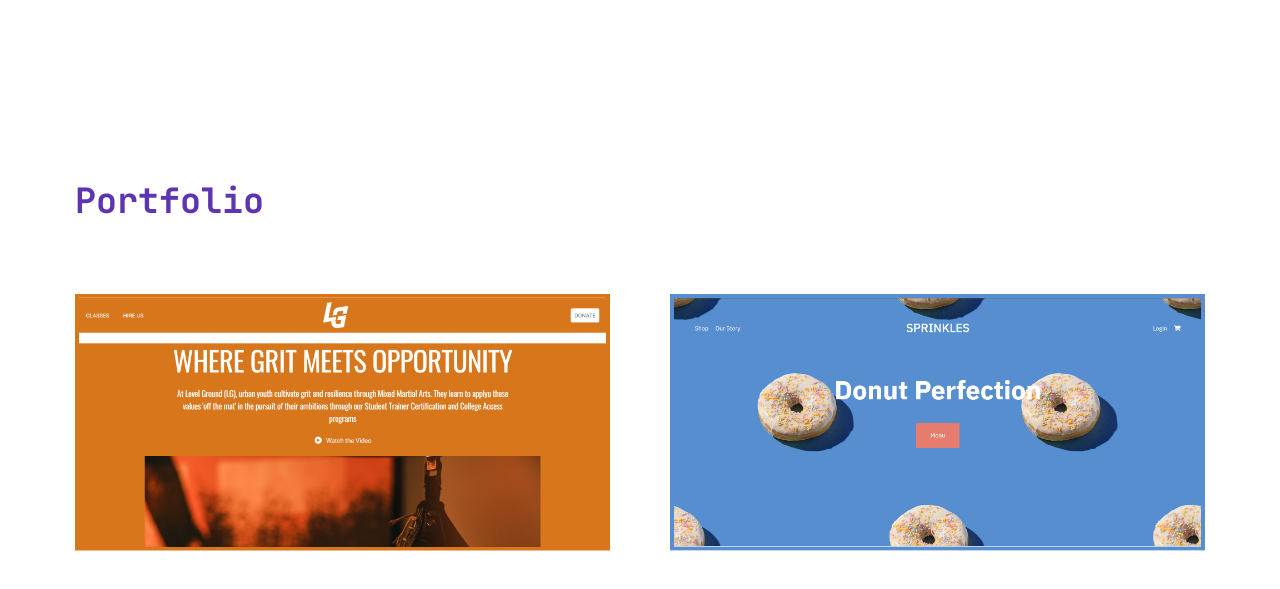
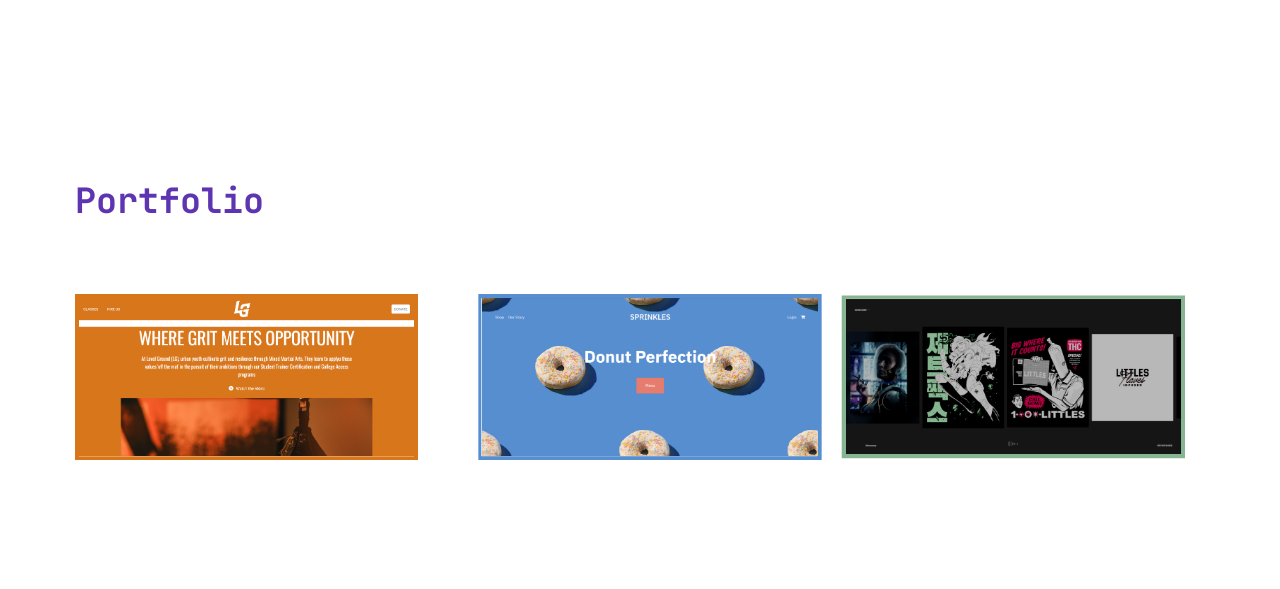
Before and after one commit to THREEhundo/sammybaik, a website: page index.html in a window 1280 px wide. Shown: the part 619-1208 px from the top of the page. Drawn offline with nearby package versions, Linux system fonts and the light colour scheme.

Commit message:
added link to kimmery's page

```diff
--- a/css/style.css
+++ b/css/style.css
@@ -176,6 +176,52 @@ main + div {
 	);
 }
 
+.pop-out2 {
+	--c: #88b591; /* the color */
+	--b: 0.2em; /* border length*/
+	--d: 20px; /* the cube depth */
+
+	--_s: calc(var(--d) + var(--b));
+
+	color: var(--c);
+	border: solid #0000;
+	border-width: var(--b) var(--b) var(--_s) var(--_s);
+	background: conic-gradient(
+				at left var(--d) bottom var(--d),
+				#0000 90deg,
+				rgb(255 255 255 /0.3) 0 225deg,
+				rgb(255 255 255 /0.6) 0
+			)
+			border-box,
+		conic-gradient(
+				at left var(--_s) bottom var(--_s),
+				#0000 90deg,
+				var(--c) 0
+			)
+			0 100% / calc(100% - var(--b)) calc(100% - var(--b)) border-box;
+	transform: translate(calc(var(--d) / -1), var(--d));
+	clip-path: polygon(
+		var(--d) 0%,
+		var(--d) 0%,
+		100% 0%,
+		100% calc(100% - var(--d)),
+		100% calc(100% - var(--d)),
+		var(--d) calc(100% - var(--d))
+	);
+	transition: 0.5s;
+}
+.pop-out2:hover {
+	transform: translate(0, 0);
+	clip-path: polygon(
+		0% var(--d),
+		var(--d) 0%,
+		100% 0%,
+		100% calc(100% - var(--d)),
+		calc(100% - var(--d)) 100%,
+		0% 100%
+	);
+}
+
 /******************************************
 /* ADDITIONAL STYLES
 /*******************************************/
--- a/index.html
+++ b/index.html
@@ -42,10 +42,8 @@
                             <!--! Font Awesome Pro 6.2.1 by @fontawesome - https://fontawesome.com License - https://fontawesome.com/license (Commercial License) Copyright 2022 Fonticons, Inc. -->
                             <path d="M416 32H31.9C14.3 32 0 46.5 0 64.3v383.4C0 465.5 14.3 480 31.9 480H416c17.6 0 32-14.5 32-32.3V64.3c0-17.8-14.4-32.3-32-32.3zM135.4 416H69V202.2h66.5V416zm-33.2-243c-21.3 0-38.5-17.3-38.5-38.5S80.9 96 102.2 96c21.2 0 38.5 17.3 38.5 38.5 0 21.3-17.2 38.5-38.5 38.5zm282.1 243h-66.4V312c0-24.8-.5-56.7-34.5-56.7-34.6 0-39.9 27-39.9 54.9V416h-66.4V202.2h63.7v29.2h.9c8.9-16.8 30.6-34.5 62.9-34.5 67.2 0 79.7 44.3 79.7 101.9V416z" /></svg></a></li>
                 <li><a href="https://github.com/THREEhundo" target="_blank"><svg class="icon" xmlns="http://www.w3.org/2000/svg" viewBox="0 0 496 512">
-                            <!--! Font Awesome Pro 6.2.1 by @fontawesome - https://fontawesome.com License - https://fontawesome.com/license (Commercial License) Copyright 2022 Fonticons, Inc. -->
                             <path d="M165.9 397.4c0 2-2.3 3.6-5.2 3.6-3.3.3-5.6-1.3-5.6-3.6 0-2 2.3-3.6 5.2-3.6 3-.3 5.6 1.3 5.6 3.6zm-31.1-4.5c-.7 2 1.3 4.3 4.3 4.9 2.6 1 5.6 0 6.2-2s-1.3-4.3-4.3-5.2c-2.6-.7-5.5.3-6.2 2.3zm44.2-1.7c-2.9.7-4.9 2.6-4.6 4.9.3 2 2.9 3.3 5.9 2.6 2.9-.7 4.9-2.6 4.6-4.6-.3-1.9-3-3.2-5.9-2.9zM244.8 8C106.1 8 0 113.3 0 252c0 110.9 69.8 205.8 169.5 239.2 12.8 2.3 17.3-5.6 17.3-12.1 0-6.2-.3-40.4-.3-61.4 0 0-70 15-84.7-29.8 0 0-11.4-29.1-27.8-36.6 0 0-22.9-15.7 1.6-15.4 0 0 24.9 2 38.6 25.8 21.9 38.6 58.6 27.5 72.9 20.9 2.3-16 8.8-27.1 16-33.7-55.9-6.2-112.3-14.3-112.3-110.5 0-27.5 7.6-41.3 23.6-58.9-2.6-6.5-11.1-33.3 2.6-67.9 20.9-6.5 69 27 69 27 20-5.6 41.5-8.5 62.8-8.5s42.8 2.9 62.8 8.5c0 0 48.1-33.6 69-27 13.7 34.7 5.2 61.4 2.6 67.9 16 17.7 25.8 31.5 25.8 58.9 0 96.5-58.9 104.2-114.8 110.5 9.2 7.9 17 22.9 17 46.4 0 33.7-.3 75.4-.3 83.6 0 6.5 4.6 14.4 17.3 12.1C428.2 457.8 496 362.9 496 252 496 113.3 383.5 8 244.8 8zM97.2 352.9c-1.3 1-1 3.3.7 5.2 1.6 1.6 3.9 2.3 5.2 1 1.3-1 1-3.3-.7-5.2-1.6-1.6-3.9-2.3-5.2-1zm-10.8-8.1c-.7 1.3.3 2.9 2.3 3.9 1.6 1 3.6.7 4.3-.7.7-1.3-.3-2.9-2.3-3.9-2-.6-3.6-.3-4.3.7zm32.4 35.6c-1.6 1.3-1 4.3 1.3 6.2 2.3 2.3 5.2 2.6 6.5 1 1.3-1.3.7-4.3-1.3-6.2-2.2-2.3-5.2-2.6-6.5-1zm-11.4-14.7c-1.6 1-1.6 3.6 0 5.9 1.6 2.3 4.3 3.3 5.6 2.3 1.6-1.3 1.6-3.9 0-6.2-1.4-2.3-4-3.3-5.6-2z" /></svg></a></li>
                 <li><a href="https://twitter.com/kenyadigitt" target="_blank"><svg xmlns="http://www.w3.org/2000/svg" viewBox="0 0 512 512" class="icon">
-                            <!--! Font Awesome Pro 6.2.1 by @fontawesome - https://fontawesome.com License - https://fontawesome.com/license (Commercial License) Copyright 2022 Fonticons, Inc. -->
                             <path d="M459.37 151.716c.325 4.548.325 9.097.325 13.645 0 138.72-105.583 298.558-298.558 298.558-59.452 0-114.68-17.219-161.137-47.106 8.447.974 16.568 1.299 25.34 1.299 49.055 0 94.213-16.568 130.274-44.832-46.132-.975-84.792-31.188-98.112-72.772 6.498.974 12.995 1.624 19.818 1.624 9.421 0 18.843-1.3 27.614-3.573-48.081-9.747-84.143-51.98-84.143-102.985v-1.299c13.969 7.797 30.214 12.67 47.431 13.319-28.264-18.843-46.781-51.005-46.781-87.391 0-19.492 5.197-37.36 14.294-52.954 51.655 63.675 129.3 105.258 216.365 109.807-1.624-7.797-2.599-15.918-2.599-24.04 0-57.828 46.782-104.934 104.934-104.934 30.213 0 57.502 12.67 76.67 33.137 23.715-4.548 46.456-13.32 66.599-25.34-7.798 24.366-24.366 44.833-46.132 57.827 21.117-2.273 41.584-8.122 60.426-16.243-14.292 20.791-32.161 39.308-52.628 54.253z" /></svg></a></li>
             </ul>
         </nav>
@@ -55,6 +53,7 @@
         <div class="grid port-container">
             <a class="pop-out1" href="https://ecstatic-lamarr-b2a386.netlify.app/" target="_blank"><img src="./assets/LG-SS.png" alt="Level Ground" srcset="" class="port-img"></a>
             <a class="pop-out" href="https://donut-sprinkles.netlify.app/" target="_blank"><img src="./assets/sprinkles-ss.png" alt="Sprinkles" srcset="" class="port-img"></a>
+            <a class="pop-out2" href="https://kimmery.netlify.app/" target="_blank"><img src="./assets/kimmery-ss.png" alt="Kimmery" srcset="" class="port-img"></a>
         </div>
     </div>
     <script type="text/javascript" src="js/main.js"></script>
```
Also changed, not shown: assets/kimmery-ss.png (added).
